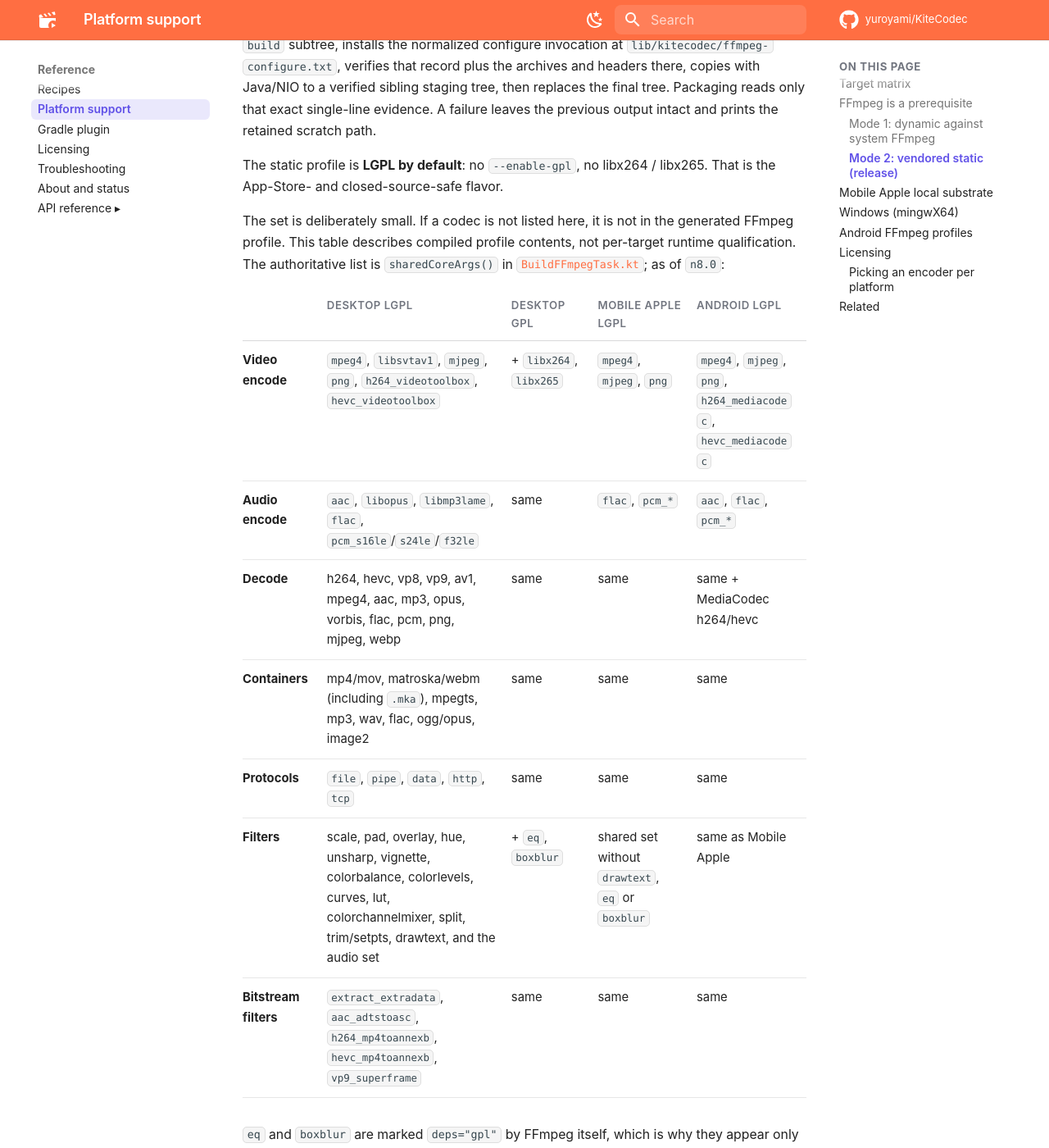
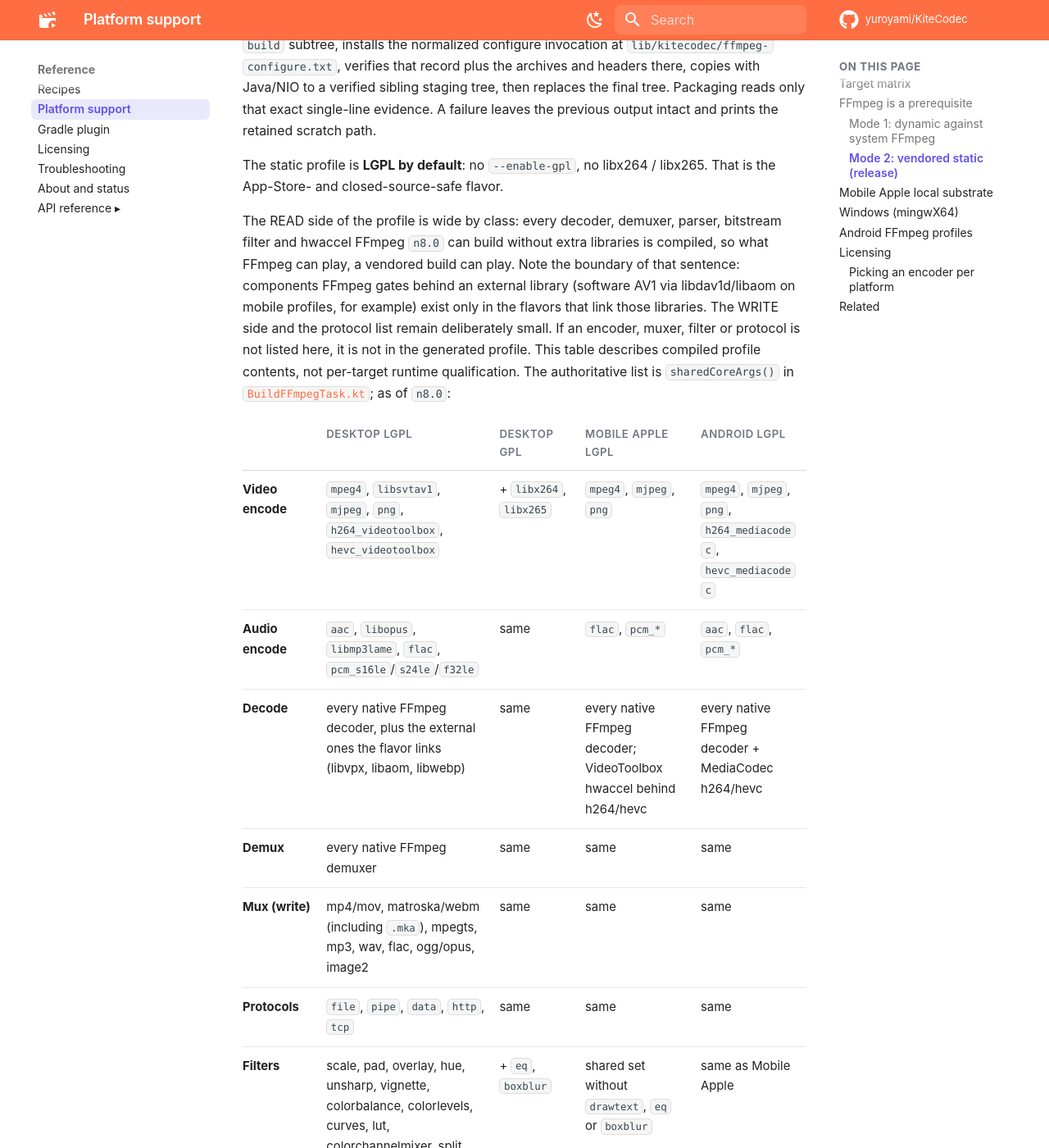
Before and after one commit to yuroyami/KiteCodec, an MkDocs documentation site: the page built from docs/platforms.md, in a window 1280 px wide and 1400 px high, scrolled down 2098 px. Shown: the whole window at 82% size. Built offline with MkDocs 1.6.1 and Material for MkDocs 9.7.7, drawn with Linux system fonts in a browser that asks for light colours; comment, search, counter and statistics services are not loaded; some of the changed text lies outside the part shown.

Commit message:
Widen the decode profile to everything FFmpeg has
KitePlayer 17.4.9, owner order of 2026-08-13. The read side now compiles by
class: every native decoder, demuxer, parser, bitstream filter and hwaccel,
so a consumer plays what FFmpeg can play and an FFmpeg bump widens coverage
without touching this file. The write side keeps the curated encoder, muxer
and filter lists, re-enabled by name after class disables, and the protocol
list stays exactly file,pipe,data,http,tcp.

The first wide configure grew udp and rtp behind the list's back: the rtsp
and sdp demuxers SELECT them, and configure's select is stronger than a
class disable. A named disable wins over a select, so both protocols are
hard-off and configure drops those demuxers instead. The banner now names
exactly the five protocols; avi, asf, flv, mpegps, rm and hls demux arrive.

macos-arm64 measured: libavcodec.a 6,650,512 to 16,048,392 bytes,
libavformat.a 1,552,416 to 3,173,656, tree 25.6 to 36.4 MB, the JNI dylib
21,051,560 bytes linked. Plain C suite 7/7, symbol audit 200/200 equal.

```diff
--- a/docs/platforms.md
+++ b/docs/platforms.md
@@ -68,19 +68,25 @@ Configure and make never see the checkout path or final output path. The task co
 
 The static profile is **LGPL by default**: no `--enable-gpl`, no libx264 / libx265. That is the App-Store- and closed-source-safe flavor.
 
-The set is deliberately small. If a codec is not listed here, it is not in the generated FFmpeg
-profile. This table describes compiled profile contents, not per-target runtime qualification. The
-authoritative list is `sharedCoreArgs()` in [`BuildFFmpegTask.kt`](https://github.com/yuroyami/KiteCodec/blob/main/buildSrc/src/main/kotlin/BuildFFmpegTask.kt); as of `n8.0`:
+The READ side of the profile is wide by class: every decoder, demuxer, parser, bitstream filter
+and hwaccel FFmpeg `n8.0` can build without extra libraries is compiled, so what FFmpeg can play,
+a vendored build can play. Note the boundary of that sentence: components FFmpeg gates behind an
+external library (software AV1 via libdav1d/libaom on mobile profiles, for example) exist only in
+the flavors that link those libraries. The WRITE side and the protocol list remain deliberately
+small. If an encoder, muxer, filter or protocol is not listed here, it is not in the generated
+profile. This table describes compiled profile contents, not per-target runtime qualification.
+The authoritative list is `sharedCoreArgs()` in [`BuildFFmpegTask.kt`](https://github.com/yuroyami/KiteCodec/blob/main/buildSrc/src/main/kotlin/BuildFFmpegTask.kt); as of `n8.0`:
 
 | | Desktop LGPL | Desktop GPL | Mobile Apple LGPL | Android LGPL |
 |---|---|---|---|---|
 | **Video encode** | `mpeg4`, `libsvtav1`, `mjpeg`, `png`, `h264_videotoolbox`, `hevc_videotoolbox` | + `libx264`, `libx265` | `mpeg4`, `mjpeg`, `png` | `mpeg4`, `mjpeg`, `png`, `h264_mediacodec`, `hevc_mediacodec` |
 | **Audio encode** | `aac`, `libopus`, `libmp3lame`, `flac`, `pcm_s16le`/`s24le`/`f32le` | same | `flac`, `pcm_*` | `aac`, `flac`, `pcm_*` |
-| **Decode** | h264, hevc, vp8, vp9, av1, mpeg4, aac, mp3, opus, vorbis, flac, pcm, png, mjpeg, webp | same | same | same + MediaCodec h264/hevc |
-| **Containers** | mp4/mov, matroska/webm (including `.mka`), mpegts, mp3, wav, flac, ogg/opus, image2 | same | same | same |
+| **Decode** | every native FFmpeg decoder, plus the external ones the flavor links (libvpx, libaom, libwebp) | same | every native FFmpeg decoder; VideoToolbox hwaccel behind h264/hevc | every native FFmpeg decoder + MediaCodec h264/hevc |
+| **Demux** | every native FFmpeg demuxer | same | same | same |
+| **Mux (write)** | mp4/mov, matroska/webm (including `.mka`), mpegts, mp3, wav, flac, ogg/opus, image2 | same | same | same |
 | **Protocols** | `file`, `pipe`, `data`, `http`, `tcp` | same | same | same |
 | **Filters** | scale, pad, overlay, hue, unsharp, vignette, colorbalance, colorlevels, curves, lut, colorchannelmixer, split, trim/setpts, drawtext, and the audio set | + `eq`, `boxblur` | shared set without `drawtext`, `eq` or `boxblur` | same as Mobile Apple |
-| **Bitstream filters** | `extract_extradata`, `aac_adtstoasc`, `h264_mp4toannexb`, `hevc_mp4toannexb`, `vp9_superframe` | same | same | same |
+| **Bitstream filters** | all of them (they ride with the wide demuxer class) | same | same | same |
 
 `eq` and `boxblur` are marked `deps="gpl"` by FFmpeg itself, which is why they appear only in the GPL column. Use `hue` (it has a brightness parameter `b`), `colorlevels` or `curves` instead. The bitstream filters are never named by KiteCodec. libavformat inserts them during a stream copy, which is a copy of encoded packets with no decode or encode. Without them, a copy between container families produces a *corrupt file* rather than an error.
 
```
Also changed, not shown: 1 other file.
